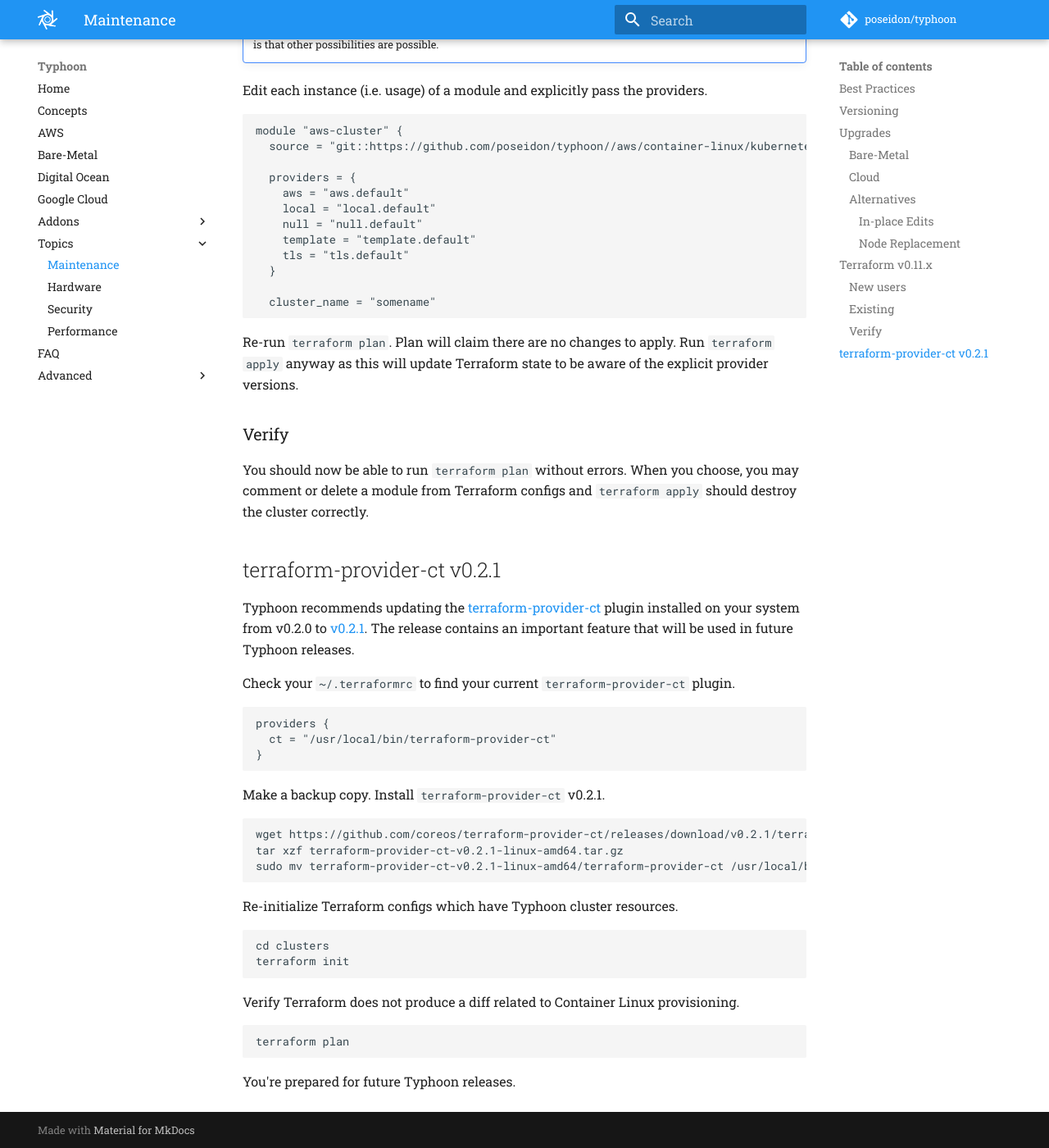
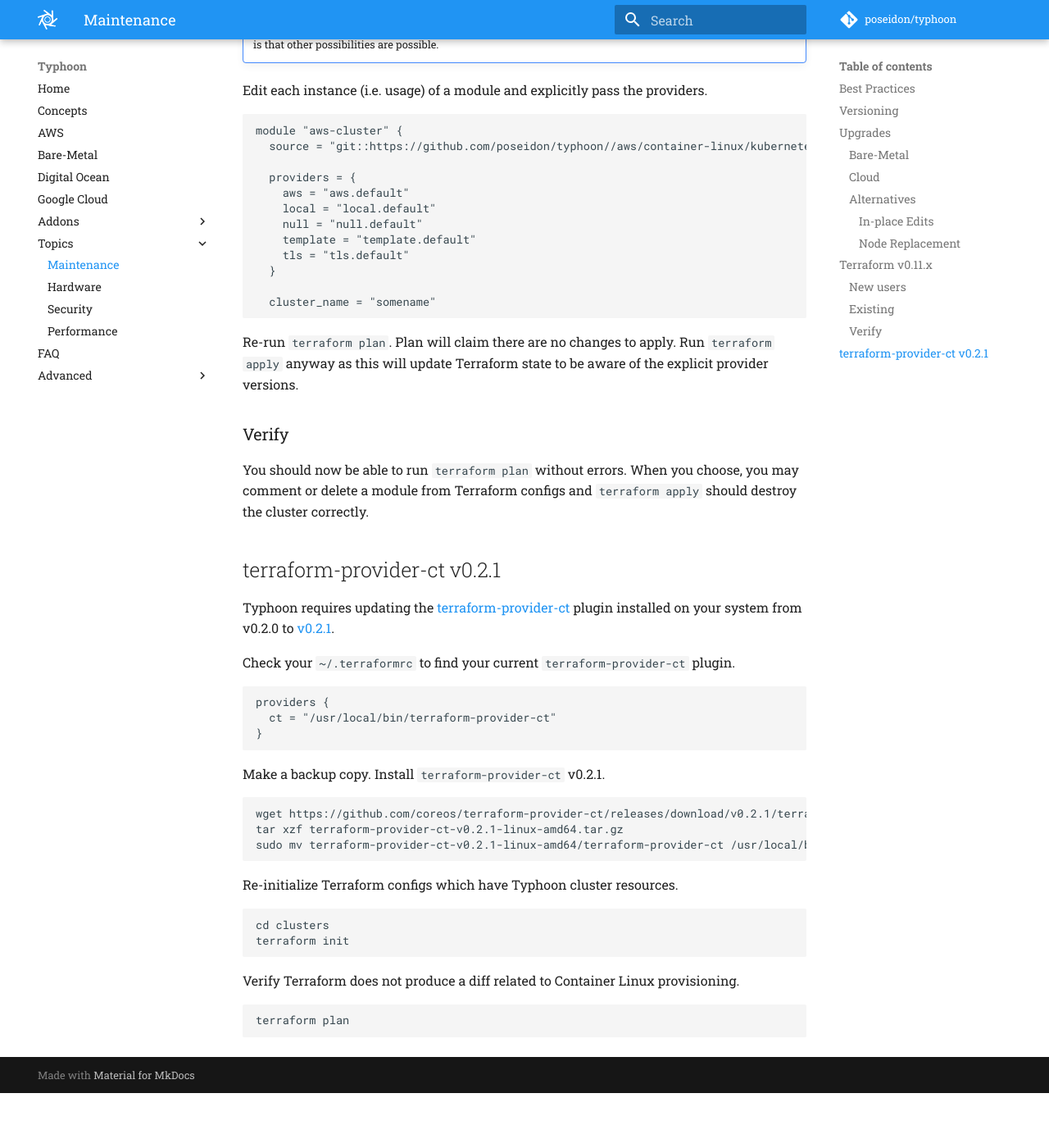
Before and after one commit to poseidon/typhoon, an MkDocs documentation site: the page built from docs/topics/maintenance.md, in a window 1280 px wide and 1400 px high, scrolled down 4958 px. Shown: the whole window at 82% size. Built offline with MkDocs 1.6.1 and Material for MkDocs 9.7.7, drawn with Linux system fonts in a browser that asks for light colours; comment, search, counter and statistics services are not loaded; old or Windows-style settings are respelled for this version of MkDocs; after the commit the page ends 6291 px from its top, so only the background shows below that.

````diff
--- a/docs/topics/maintenance.md
+++ b/docs/topics/maintenance.md
@@ -205,7 +205,7 @@ You should now be able to run `terraform plan` without errors. When you choose,
 
 ## terraform-provider-ct v0.2.1
 
-Typhoon recommends updating the [terraform-provider-ct](https://github.com/coreos/terraform-provider-ct) plugin installed on your system from v0.2.0 to [v0.2.1](https://github.com/coreos/terraform-provider-ct/releases/tag/v0.2.1). The release contains an important feature that will be used in future Typhoon releases.
+Typhoon requires updating the [terraform-provider-ct](https://github.com/coreos/terraform-provider-ct) plugin installed on your system from v0.2.0 to [v0.2.1](https://github.com/coreos/terraform-provider-ct/releases/tag/v0.2.1).
 
 Check your `~/.terraformrc` to find your current `terraform-provider-ct` plugin.
 
@@ -235,5 +235,3 @@ Verify Terraform does not produce a diff related to Container Linux provisioning
 ```
 terraform plan
 ```
-
-You're prepared for future Typhoon releases.
````
Also changed, not shown: CHANGES.md (+17 -0 lines).
